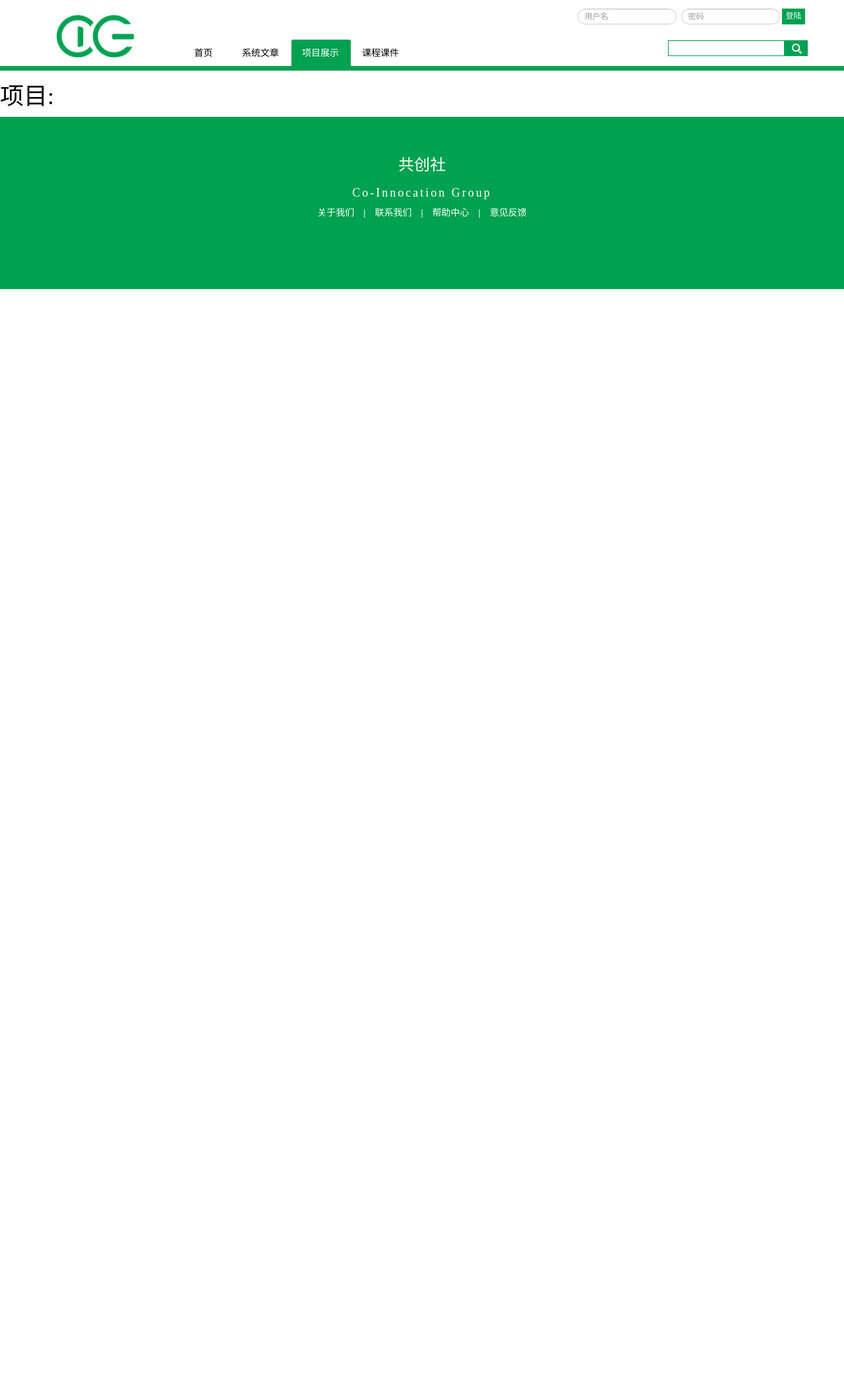
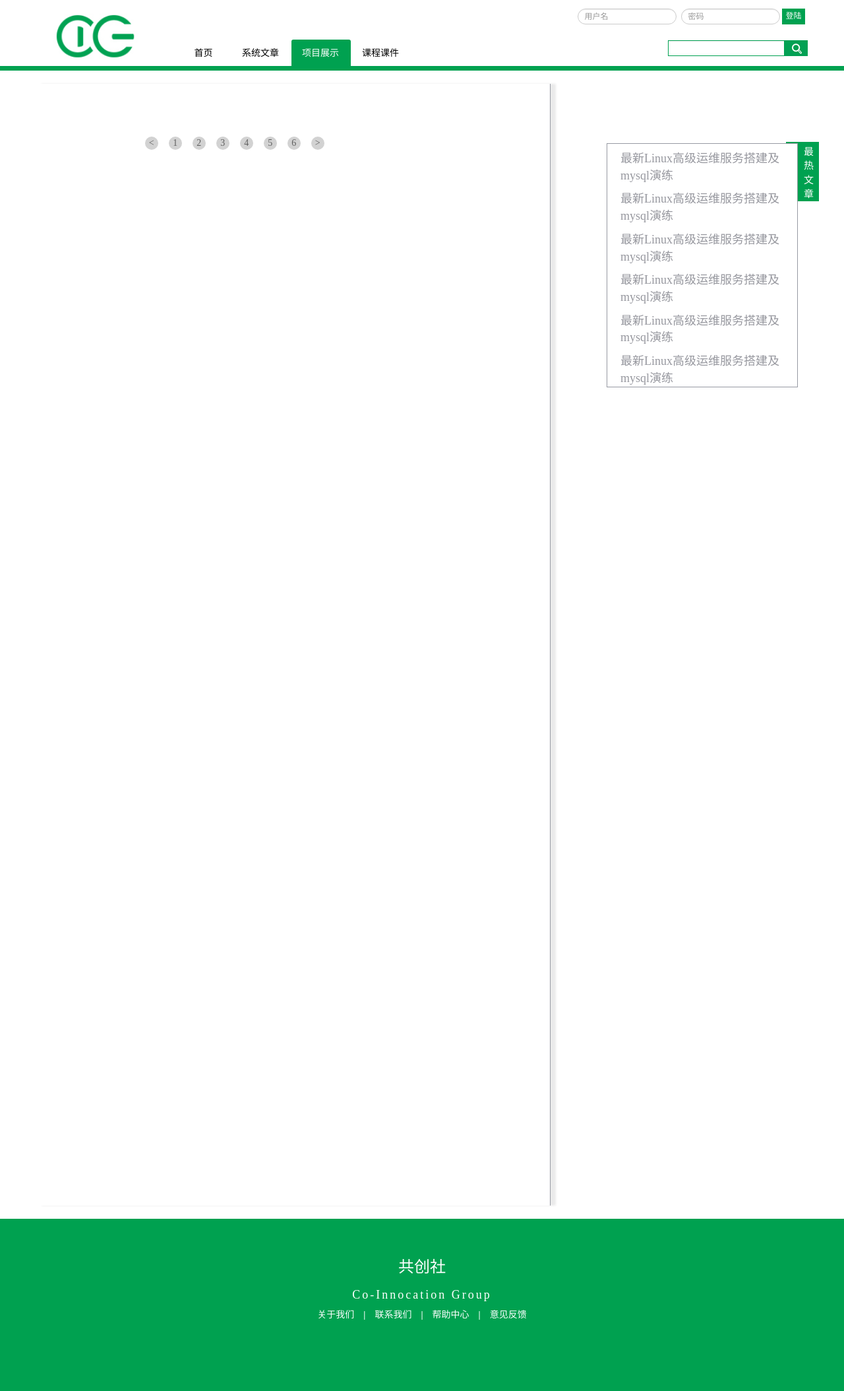
Before and after one commit to GroupCoInnovation/Co_Innovation, a Django app: template Co_Innovation/ProjectShow/templates/ProjectShow/index.html in a window 1280 px wide. Shown: the whole page at 66% size. Before the commit the page ends 438 px from the top, so only its background shows below. Run offline with Django 3.2, Linux system fonts and the light colour scheme; the template is opened without the code that fills it, so the values that code supplies are empty; parts of the project's set-up code (start-up, migrations or seed data) failed here and were passed over; some libraries are stand-ins or nearby versions.

Commit message:
update projectShow index

```diff
--- a/Co_Innovation/ProjectShow/models.py
+++ b/Co_Innovation/ProjectShow/models.py
@@ -13,6 +13,7 @@
         (1, '已完成未发表'),
         (2, '完成并发表'),
     )
+    cover = models.ImageField('封面图片',upload_to = './project/', max_length = 100, default = '/static/base/img/index/new-class.jpg')
     project_name = models.CharField('项目名称', max_length = 100, default = '项目文章')
     project_intro = models.TextField('项目概述', default = '项目概述')
     principal = models.ForeignKey(User, related_name = 'principal_project_set', verbose_name = '负责人')
--- a/Co_Innovation/ProjectShow/templates/ProjectShow/index.html
+++ b/Co_Innovation/ProjectShow/templates/ProjectShow/index.html
@@ -2,11 +2,62 @@
 {% extends "base.html" %}
 {% block title %} 项目展示 {% endblock %}
 {% block ProjectShow_highlight %} id="_first" {% endblock %}
+
+{%block boostrap_core_css %}
+
+<link rel="stylesheet" href="css/ItemShow.css">
+
+{% endblock boostrap_core_css %}
+
 {% block body %}
+{% load staticfiles %}
+<div class="container">
+  <div class="row mainBox">
+    <div class="leftBox col-xs-8 col-md-8 col-lg-8">
+      <!-- 缩略图 row1 -->
+      <div class="row">
+        {% for project in page_project %}
+        <div class="_line col-xs-6 col-md-6 col-lg-6">
+          <div class="thumbnail">
+            <div class="caption">
+              <p><a href="#" target="_blank"><img src="{% static 'base/img/picture/linux.jpg' %}" alt="14x14"/><span>&nbsp;系统开发&nbsp;</span>&nbsp;基于Linux平台，底层block模块实现数据导入导出功能</a></p>
+              <p>在Linux（2.6.32）操作系统中，设备挂载后（如U盘），希望能够对所有涉及该设备的数据引出，然后再次将数据写入盘中。</p>
+            </div>
+          </div>
+        </div>
+        {% endfor %}
+      </div>
 
-<h1>项目:</h1>
-{% for project in project_list %}
-  <a href="{{project.get_absolute_url}}"> {{project.project_name}} </a> <br/>
-{% endfor %}
+      <!-- 页码 -->
+      <div class="row">
+        <div class="_line col-xs-12 col-md-12 col-lg-12">
+          <ul class="Pagination_">
+            <li><a href="#" alt="1">&lt;</a></li>
+            <li><a href="#" alt="2">1</a></li>
+            <li><a href="#" alt="3">2</a></li>
+            <li><a href="#" alt="4">3</a></li>
+            <li><a href="#" alt="5">4</a></li>
+            <li><a href="#" alt="6">5</a></li>
+            <li><a href="#" alt="6">6</a></li>
+            <li><a href="#" alt="7">&gt;</a></li>
+          </ul>
+        </div>
+      </div>
+
+    </div>
+    <div class="rightBox col-xs-4 col-md-4 col-lg-4">
+      <div class="rContent">
+        <p>最新Linux高级运维服务搭建及mysql演练</p>
+        <p>最新Linux高级运维服务搭建及mysql演练</p>
+        <p>最新Linux高级运维服务搭建及mysql演练</p>
+        <p>最新Linux高级运维服务搭建及mysql演练</p>
+        <p>最新Linux高级运维服务搭建及mysql演练</p>
+        <p>最新Linux高级运维服务搭建及mysql演练</p>
+      </div>
+      <div class="hotestPage"><div>最热文章</div></div>
+    </div>
+  </div>
+</div>
+
 
 {% endblock %}
--- a/Co_Innovation/static/base/css/ItemShow.css
+++ b/Co_Innovation/static/base/css/ItemShow.css
@@ -2,7 +2,7 @@
 	margin-top: 20px;
 }
 .leftBox {
-	height: 1700px;
+	height: auto;
 	margin-bottom: 20px;
 	border-right: 1px solid #999999;
 	border-bottom: none;
--- a/Co_Innovation/static/base/css/style.css
+++ b/Co_Innovation/static/base/css/style.css
@@ -31,7 +31,8 @@
 	color:#000; text-decoration:none;
 }
 .caption p:nth-child(2){
-	text-align:right; color:#979797;
+	text-align:right;
+	 /*color:#979797;*/
 }
 #more{
 	position:absolute;
```
Also changed, not shown: Co_Innovation/ProjectShow/views.py (+13 -3 lines), Co_Innovation/static/base/css/SystemPageStyle.css (+12 -11 lines), Co_Innovation/ProjectShow/migrations/0014_project_cover.py (added), Co_Innovation/db.sqlite3, 3 other files.
